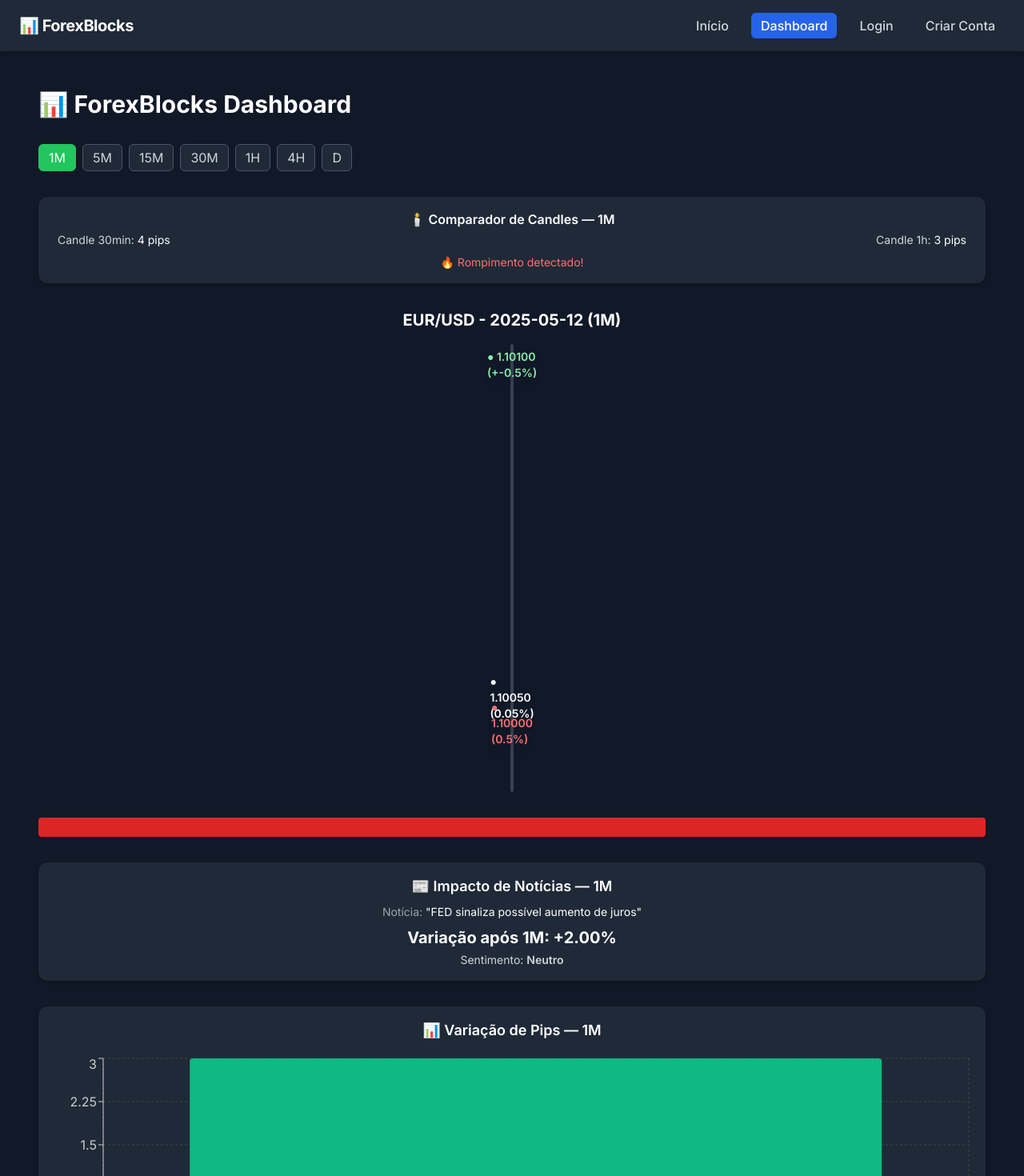
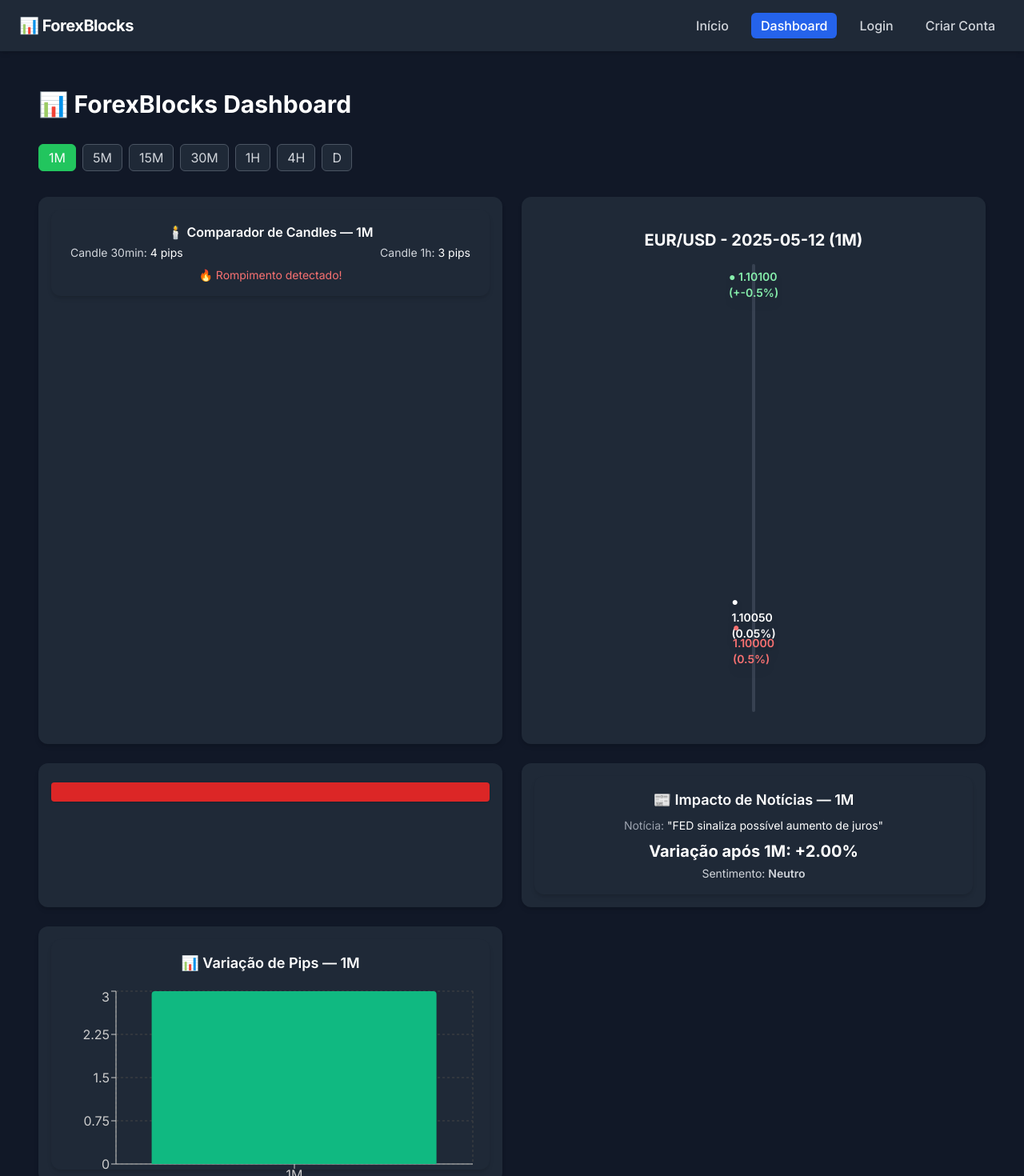
Before and after one commit to TulioBuarque/meusite-nextjs, a Next.js app: page /dashboard in a window 1280 px wide. Shown: the top 1470 px of the page at 80% size. Built offline with nearby package versions, Linux system fonts and the light colour scheme.

Commit message:
Update page.tsx

```diff
--- a/src/app/dashboard/page.tsx
+++ b/src/app/dashboard/page.tsx
@@ -1,34 +1,40 @@
 'use client'
 
+import { TimeframeSelector } from '@/components/TimeframeSelector'
 import { ComparadorCandles } from '@/components/kpis/ComparadorCandles'
 import { DailyRangeIndicator } from '@/components/kpis/DailyRangeIndicator'
 import { CardAlerta } from '@/components/kpis/CardAlerta'
 import { NewsImpactKPI } from '@/components/kpis/NewsImpactKPI'
 import { PipVariationTimeBlocks } from '@/components/kpis/PipVariationTimeBlocks'
-import { TimeframeSelector } from '@/components/TimeframeSelector'
 
 export default function DashboardPage() {
-  const mockData = [
-    { time: '1M', pips: 3 },
-    { time: '5M', pips: 7 },
-    { time: '15M', pips: 12 },
-    { time: '30M', pips: 9 },
-    { time: '1H', pips: 18 },
-    { time: '4H', pips: 22 },
-    { time: 'D', pips: 35 },
-  ]
-
   return (
     <main className="min-h-screen bg-gray-900 text-white p-6 space-y-8">
       <h1 className="text-3xl font-bold mb-6">📊 ForexBlocks Dashboard</h1>
 
       <TimeframeSelector />
 
-      <ComparadorCandles candle30={30} candle1h={21} />
-      <DailyRangeIndicator range={48} />
-      <CardAlerta alerta="Exemplo de alerta exibido no dashboard" />
-      <NewsImpactKPI />
-      <PipVariationTimeBlocks data={mockData} />
+      <div className="grid grid-cols-1 md:grid-cols-2 gap-6 mt-6">
+        <div className="bg-gray-800 rounded-xl p-4 shadow-md">
+          <ComparadorCandles />
+        </div>
+
+        <div className="bg-gray-800 rounded-xl p-4 shadow-md">
+          <DailyRangeIndicator />
+        </div>
+
+        <div className="bg-gray-800 rounded-xl p-4 shadow-md">
+          <CardAlerta alerta="Exemplo de alerta exibido no dashboard" />
+        </div>
+
+        <div className="bg-gray-800 rounded-xl p-4 shadow-md">
+          <NewsImpactKPI />
+        </div>
+
+        <div className="bg-gray-800 rounded-xl p-4 shadow-md">
+          <PipVariationTimeBlocks />
+        </div>
+      </div>
     </main>
   )
 }
```
